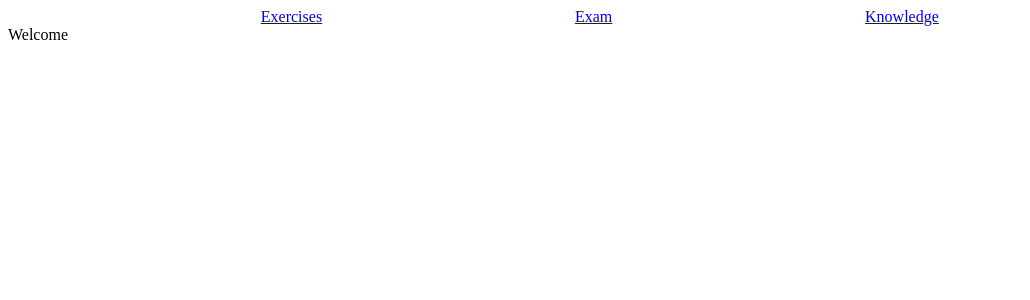
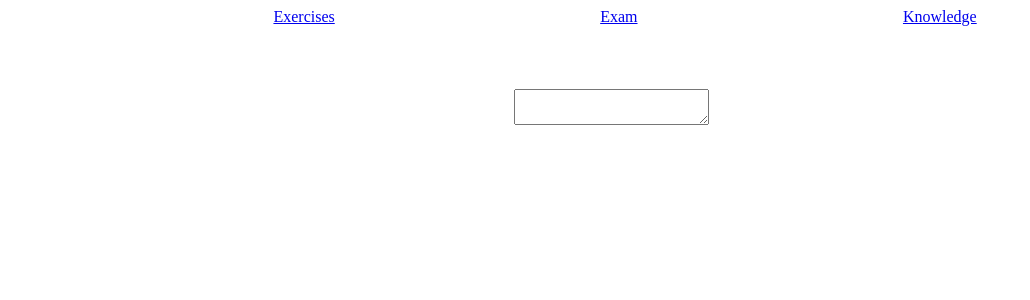
Before and after one commit to htl-leonding-project/leo-database-learner, an Angular app in the folder leo-database-learner-frontend/: page / in a window 1280 px wide. Shown: the top 300 px of the page, without its empty margins (0-1030 px from the left). Built offline with nearby package versions, Linux system fonts and the light colour scheme.

Commit message:
added textfield #35

```diff
--- a/leo-database-learner-frontend/src/app/app.component.css
+++ b/leo-database-learner-frontend/src/app/app.component.css
@@ -1,3 +1,9 @@
 a {
-  margin-left: 20%;
+  margin-left: 21%;
 }
+textarea{
+  width: 15%;
+  height: 8%;
+  margin-top: 5%;
+  margin-left: 40%;
+}
--- a/leo-database-learner-frontend/src/app/app.component.html
+++ b/leo-database-learner-frontend/src/app/app.component.html
@@ -1,6 +1,9 @@
 <div>
-  <a href="app.component.html" style="float: left">Exercises</a>
-  <a href="app.component.html" style="float: left">Exam</a>
+  <a href="app.component.html" style="float: left;">Exercises</a>
+  <a href="app.component.html" style="float: left;">Exam</a>
   <a href="app.component.html" style="float: left;">Knowledge</a>
-</div>
-<br><span>Welcome</span>
+</div><br>
+
+<label>
+  <textarea></textarea>
+</label>
--- a/leo-database-learner-frontend/src/app/app.component.ts
+++ b/leo-database-learner-frontend/src/app/app.component.ts
@@ -1,10 +1,12 @@
 import { Component } from '@angular/core';
 
+// @ts-ignore
 @Component({
   selector: 'app-root',
   templateUrl: './app.component.html',
   styleUrls: ['./app.component.css']
 })
+
 export class AppComponent {
   title = 'leo-database-learner-frontend';
 }
```
